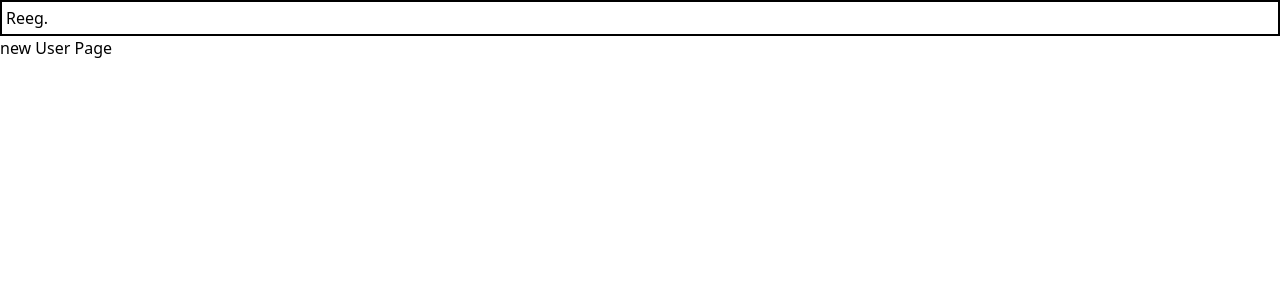
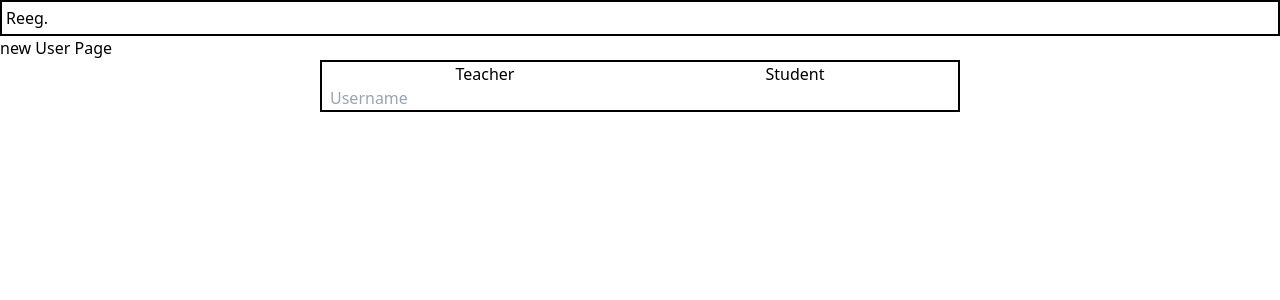
Before and after one commit to HowzayCalderon/reeg, a Next.js app: page /newUser in a window 1280 px wide. Shown: the top 300 px of the page. Built offline with nearby package versions, Linux system fonts and the light colour scheme; no server answers.

Commit message:
adds new user form

```diff
--- a/src/app/newUser/page.tsx
+++ b/src/app/newUser/page.tsx
@@ -4,6 +4,11 @@ const Page = () => {
     return (
         <div>
             <p>new User Page</p>
+            <form className="border-black border-2 w-1/2 mx-auto grid grid-cols-2 px-2">
+                <button  id="teacher" name="role" value="Teacher">Teacher</button>
+                <button id="student" name="role" value="Student">Student</button>
+                <input className="col-span-2 content-center"type="text" name="username" id="username" placeholder="Username"/>
+            </form>
         </div>
     )
 }
```
